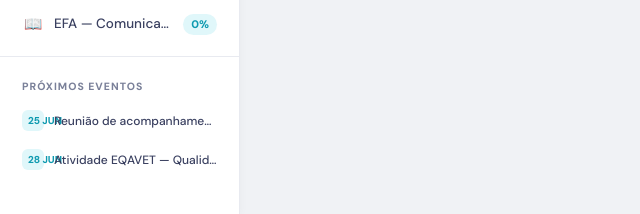
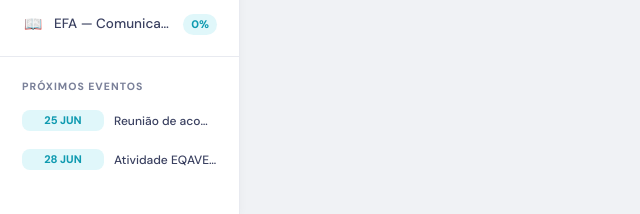
Before and after one commit to marcbarceloruiz/MoodleAcademy, a Flask app: page /cursos/1 in a window 1280 px wide. Shown: the part 1362-1576 px from the top of the page, without its empty margins (0-640 px from the left). Run offline with Flask 3, Linux system fonts and the light colour scheme; a user stored in the database is signed in; data that the repository does not hold is empty.

Commit message:
style: polish Moodle visual design and sidebar events

```diff
--- a/static/css/polish.css
+++ b/static/css/polish.css
@@ -850,3 +850,88 @@ a.logout:hover {
 .task-item p {
   color: #475467;
 }
+
+/* Fix próximos eventos sidebar */
+
+.sidebar-event,
+.sidebar-event-item,
+.sidebar .event-item,
+.sidebar .evento-item {
+  display: flex !important;
+  align-items: center !important;
+  gap: 10px !important;
+  padding: 9px 10px !important;
+  border-radius: 10px !important;
+  overflow: hidden !important;
+}
+
+.sidebar-event-date,
+.sidebar .event-date,
+.sidebar .evento-date {
+  min-width: 54px !important;
+  width: 54px !important;
+  flex: 0 0 54px !important;
+  text-align: center !important;
+  font-size: 11px !important;
+  line-height: 1.1 !important;
+  white-space: nowrap !important;
+}
+
+.sidebar-event-title,
+.sidebar .event-title,
+.sidebar .evento-title,
+.sidebar-event span:not(.sidebar-event-date) {
+  flex: 1 !important;
+  min-width: 0 !important;
+  display: block !important;
+  overflow: hidden !important;
+  text-overflow: ellipsis !important;
+  white-space: nowrap !important;
+}
+
+/* Fix definitivo próximos eventos sidebar */
+
+.sidebar-event,
+.sidebar-event-item,
+.sidebar .event-item,
+.sidebar .evento-item,
+.sidebar a:has(.sidebar-event-date) {
+  display: grid !important;
+  grid-template-columns: 82px minmax(0, 1fr) !important;
+  align-items: center !important;
+  column-gap: 12px !important;
+  padding: 8px 10px !important;
+  border-radius: 10px !important;
+  overflow: hidden !important;
+  white-space: nowrap !important;
+}
+
+.sidebar-event-date,
+.sidebar .event-date,
+.sidebar .evento-date {
+  width: 82px !important;
+  min-width: 82px !important;
+  max-width: 82px !important;
+  flex: 0 0 82px !important;
+  display: inline-flex !important;
+  align-items: center !important;
+  justify-content: center !important;
+  padding: 5px 8px !important;
+  font-size: 11px !important;
+  font-weight: 800 !important;
+  line-height: 1 !important;
+  white-space: nowrap !important;
+  border-radius: 8px !important;
+  background: var(--cyan-light) !important;
+  color: var(--cyan-dark) !important;
+}
+
+.sidebar-event-title,
+.sidebar .event-title,
+.sidebar .evento-title {
+  min-width: 0 !important;
+  overflow: hidden !important;
+  text-overflow: ellipsis !important;
+  white-space: nowrap !important;
+  display: block !important;
+}
```
